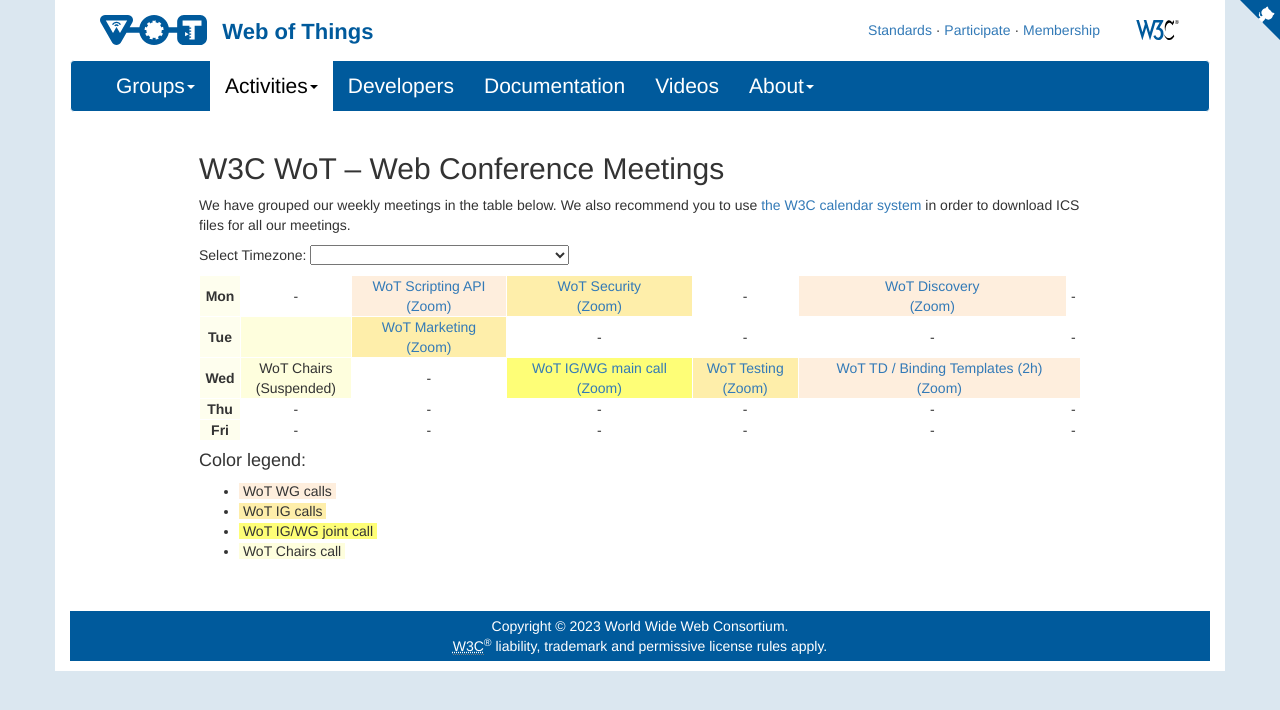
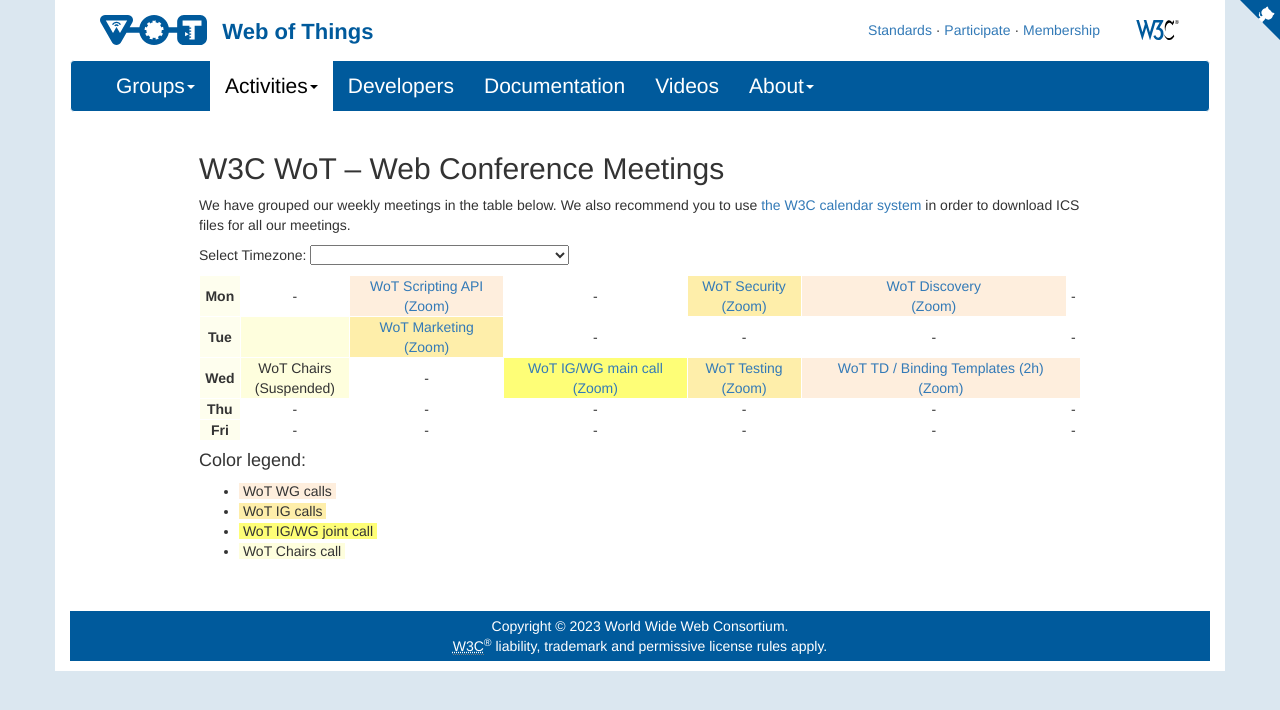
Before and after one commit to w3c/wot-marketing, a Jekyll site: the page built from docs/activities/meetings/index.html, in a window 1280 px wide. Shown: the top 710 px of the page. Built offline with Jekyll 4.4.1, drawn with Linux system fonts in a browser that asks for light colours; nearby versions of some CDN libraries; comment, search, counter and statistics services are not loaded.

Commit message:
refactor: Move security 1 hour later

```diff
--- a/docs/activities/meetings/index.html
+++ b/docs/activities/meetings/index.html
@@ -196,11 +196,11 @@
                     href="https://www.w3.org/WoT/IG/wiki/WG_WoT_Scripting_API_WebConf" target="_blank">WoT Scripting API</a><br><a rel="nofollow"
                     class="external text" href="https://www.w3.org/groups/ig/wot/calendar" target="_blank">(Zoom)</a>
             </td>
-            <td style="background-color: #FEEEAA; text-align:center;"><a rel="nofollow" class="external text"
+            <td style="text-align:center;">-</td>
+			<td style="background-color: #FEEEAA; text-align:center;"><a rel="nofollow" class="external text"
                     href="https://www.w3.org/WoT/IG/wiki/IG_Security_WebConf" target="_blank">WoT Security</a><br><a rel="nofollow"
                     class="external text" href="https://www.w3.org/groups/ig/wot/calendar" target="_blank">(Zoom)</a>
             </td>
-            <td style="text-align:center;">-</td>
             <td style="background-color: #FEEEDD; text-align:center;"><a rel="nofollow" class="external text"
                     href="https://www.w3.org/WoT/IG/wiki/WG_WoT_Discovery_WebConf" target="_blank">WoT Discovery</a><br><a rel="nofollow"
                     class="external text" href="https://www.w3.org/groups/ig/wot/calendar" target="_blank">(Zoom)</a>
```
